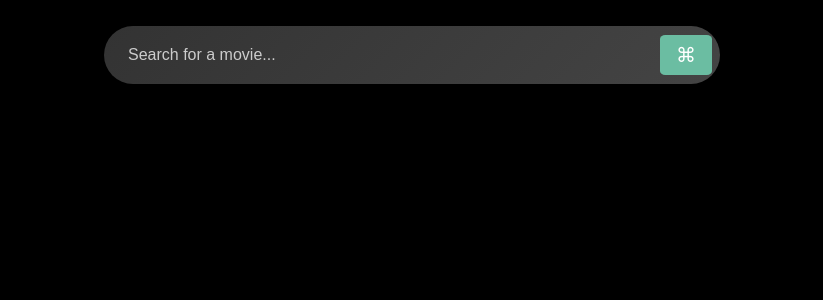
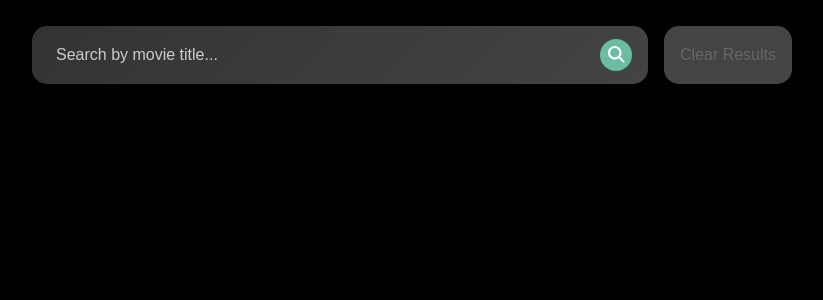
Before and after one commit to klynnsmith226/movie-search-app, a React (Create React App) app: page / in a window 1280 px wide. Shown: the top 300 px of the page, without its empty margins (228-1051 px from the left). Built offline with nearby package versions, Linux system fonts and the light colour scheme.

Commit message:
Add search icon and create reusable button to clear results and load more results
-Add logic to useMovieQuery to clear search results
-Replace all buttons with SquareButton
- Fix some styling on search bar

```diff
--- a/package.json
+++ b/package.json
@@ -3,6 +3,9 @@
   "version": "0.1.0",
   "private": true,
   "dependencies": {
+    "@fortawesome/fontawesome-svg-core": "^6.6.0",
+    "@fortawesome/free-solid-svg-icons": "^6.6.0",
+    "@fortawesome/react-fontawesome": "^0.2.2",
     "@testing-library/jest-dom": "^5.17.0",
     "@testing-library/react": "^13.4.0",
     "@testing-library/user-event": "^13.5.0",
--- a/src/App.tsx
+++ b/src/App.tsx
@@ -5,6 +5,8 @@ import useMovieQuery from './hooks/useMovieQuery';
 import styled from 'styled-components';
 import MovieModal from './components/MovieModal';
 import LoadingIndicator from './components/LoadingIndicator';
+import { SquareButton } from './components/SquareButton';
+
 
 const AppContainer = styled.div`
   flex: 1;
@@ -13,8 +15,15 @@ const AppContainer = styled.div`
   padding: 2vw 2vh 2vw 2vh;
 `;
 
+const SearchBarContainer = styled.div`
+  display: flex;
+  align-items: center;
+  justify-content: center;
+  gap: 1rem;
+`;
+
 function App() {
-  const { movies, loading, error, searchMovies, loadMoreMovies, isFetchingMore, hasMoreMovies } = useMovieQuery();
+  const { movies, loading, error, searchMovies, clearMovies, loadMoreMovies, isFetchingMore, hasMoreMovies } = useMovieQuery();
   const [selectedMovieId, setSelectedMovieId] = useState<number | null>(null);
 
   const openModal = (id: number) => setSelectedMovieId(id);
@@ -25,9 +34,14 @@ function App() {
       <header className="App-header">
       </header>
       <div className="App">
-        <SearchBar onSearch={searchMovies} />
+        <SearchBarContainer>
+          <SearchBar onSearch={searchMovies} />
+          <SquareButton disabled={movies.length === 0} onClick={clearMovies}>
+            Clear Results
+          </SquareButton>
+        </SearchBarContainer>
 
-        {loading && <LoadingIndicator color="#6bbda2" size={40}/>}
+        {loading && <LoadingIndicator color="#6bbda2" size={40} />}
 
         {error && <p style={{ color: 'red' }}>{error}</p>}
 
--- a/src/components/MovieList.tsx
+++ b/src/components/MovieList.tsx
@@ -2,6 +2,7 @@ import React from 'react';
 import MovieCard from './MovieCard';
 import styled from 'styled-components';
 import LoadingIndicator from './LoadingIndicator';
+import {SquareButton} from './SquareButton';
 
 interface Movie {
     id: number;
@@ -20,10 +21,18 @@ interface MovieListProps {
 }
 
 const MovieListContainer = styled.div`
+  display: flex;
+  flex-direction: column;
   padding-left: 5vw;
   padding-right: 5vw;
+  justify-content:center;
+`;
 
+const LoadMoreContainer = styled.div`
+  display: flex;
+  justify-content: center;
 `;
+
 
 function MovieList({ movies, loadMoreMovies, hasMoreMovies, isFetchingMore, onMovieClick }: MovieListProps) {
     return (
@@ -39,12 +48,14 @@ function MovieList({ movies, loadMoreMovies, hasMoreMovies, isFetchingMore, onMo
                     onClick={onMovieClick}
                 />
             ))}
-            {isFetchingMore ? <LoadingIndicator size={20}/> :
+            <LoadMoreContainer>
+            {isFetchingMore ? <LoadingIndicator color="#6bbda2" size={20}/> :
                 hasMoreMovies && (
-                    <button onClick={loadMoreMovies} disabled={isFetchingMore}>
-                        Load More
-                    </button>
+                    <SquareButton onClick={loadMoreMovies} disabled={isFetchingMore}> Load More </SquareButton>
+
                 )}
+                </LoadMoreContainer>
+
         </MovieListContainer>
     );
 };
--- a/src/components/SearchBar.tsx
+++ b/src/components/SearchBar.tsx
@@ -1,15 +1,16 @@
 import React, { useState } from 'react';
 import styled from 'styled-components';
+import { FontAwesomeIcon } from '@fortawesome/react-fontawesome';
+import { faSearch } from '@fortawesome/free-solid-svg-icons';
 
 const SearchBarContainer = styled.div`
   display: flex;
   align-items: center;
   padding: 0.5rem;
   background: linear-gradient(135deg, #333, #444);
-  border-radius: 30px;
+  border-radius: 15px;
   width: 100%;
   max-width: 600px;
-  margin: 0 auto;
   box-shadow: 0px 4px 12px rgba(0, 0, 0, 0.2);
 `;
 
@@ -22,22 +23,20 @@ const SearchInput = styled.input`
   color: #ffffff;
   font-size: 1rem;
   outline: none;
-  caret-color: #007aff;
-
   &::placeholder {
     color: #cccccc;
   }
 `;
 
-const SearchButton = styled.button`
-   padding: 0.5rem 1rem;
-  border: none;
-  background-color: #6bbda2;
-  color: #fff;
-  font-size: 1rem;
-  border-radius: 10%;
-  cursor: pointer;
-
+const IconContainer = styled.button`
+  display: flex;
+  align-items: center;
+  justify-content: center;
+  border:none;
+  background-color: #6bbda2;  border-radius: 50%;
+  width: 2rem;
+  height: 2rem;
+  margin-right: 0.5rem;
     &:hover {
     background-color: #488a74;
   }
@@ -47,16 +46,11 @@ const SearchButton = styled.button`
   }
 `;
 
-const SearchIcon = styled.span`
-  color: #ffffff;
-  font-size: 1.25rem;
-`;
-
-interface ISearchBarProps{
+interface ISearchBarProps {
     onSearch: (searchPhrase: string) => void;
 }
 
-function SearchBar({onSearch} : ISearchBarProps) {
+function SearchBar({ onSearch }: ISearchBarProps) {
     const [searchPhrase, setSearchPhrase] = useState<string>('');
 
     const handleSearch = () => {
@@ -68,13 +62,14 @@ function SearchBar({onSearch} : ISearchBarProps) {
         <SearchBarContainer>
             <SearchInput
                 type="text"
-        placeholder="Search for a movie..."
+                placeholder="Search by movie title..."
                 value={searchPhrase}
                 onChange={(e) => setSearchPhrase(e.target.value)}
                 onKeyDown={(e) => e.key === 'Enter' && handleSearch()}
             />
-      {/* replace with search icon later*/}
-      <SearchButton onClick={handleSearch}><SearchIcon>⌘</SearchIcon></SearchButton>
+            <IconContainer onClick={handleSearch}>
+                <FontAwesomeIcon size="lg" icon={faSearch} color="#ffffff" />
+            </IconContainer>
         </SearchBarContainer>
     );
 };
--- /dev/null
+++ b/src/components/SquareButton.tsx
@@ -0,0 +1,15 @@
+import styled from 'styled-components';
+
+export const SquareButton = styled.button<{ disabled: boolean }>`
+  font-size: 1rem;
+  padding: 1.25rem 1rem;
+  border: none;
+  border-radius: 15px;
+  background-color: ${({ disabled }) => (disabled ? '#444' : '#6bbda2')};
+  color: ${({ disabled }) => (disabled ? '#666' : '#fff')};
+  cursor: ${({ disabled }) => (disabled ? 'not-allowed' : 'pointer')};
+  transition: background-color 0.3s;
+  &:hover {
+    background-color: ${({ disabled }) => (disabled ? '#ccc' : '#488a74')};
+  }
+`;
--- a/src/hooks/useMovieQuery.ts
+++ b/src/hooks/useMovieQuery.ts
@@ -13,6 +13,7 @@ interface UseMovieQueryReturn {
   movies: Movie[];
   loading: boolean;
   error: string | null;
+  clearMovies: () => void;
   searchMovies: (query: string) => Promise<void>;
   loadMoreMovies: () => Promise<void>;
   isFetchingMore: boolean;
@@ -27,6 +28,13 @@ const useMovieQuery = (): UseMovieQueryReturn => {
   const [query, setQuery] = useState<string>('');
   const [page, setPage] = useState<number>(1);
   const [totalPages, setTotalPages] = useState<number>(0);
+
+const clearMovies = () => {
+    setMovies([]);
+    setQuery('');
+    setTotalPages(0);
+    setPage(1);
+  };
 
   const searchMovies = async (newQuery: string) => {
     setLoading(true);
@@ -80,7 +88,7 @@ const useMovieQuery = (): UseMovieQueryReturn => {
   //used to conditionally hide "Load More" button to hide from user when useless
   const hasMoreMovies = page < totalPages;
 
-  return { movies, loading, error, searchMovies, loadMoreMovies, isFetchingMore, hasMoreMovies };
+  return { movies, loading, error, searchMovies, clearMovies, loadMoreMovies, isFetchingMore, hasMoreMovies };
 };
 
 export default useMovieQuery;
```
Also changed, not shown: 1 other file (tests, documents, lock files or other folders). Lines whose indentation alone changed are shown as unchanged.
